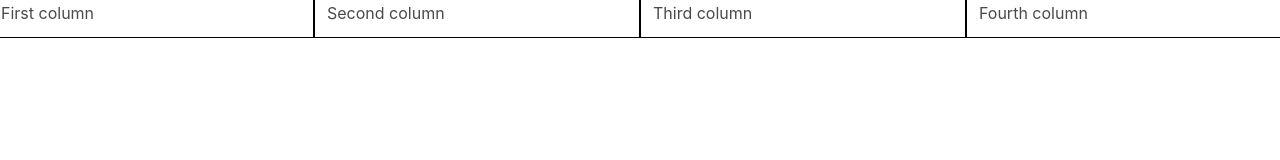
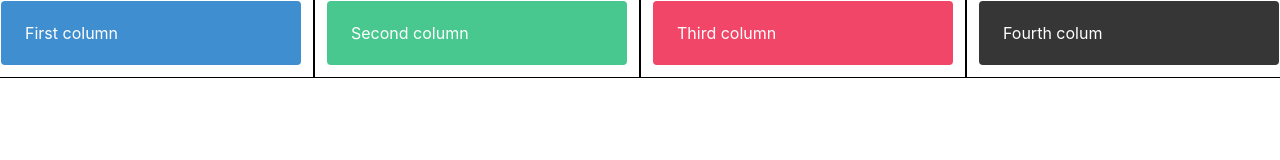
Before and after one commit to pdavila13/ResponsiveLayouts, a website: page bulma/index.html in a window 1280 px wide. Drawn offline with nearby package versions, Linux system fonts and the light colour scheme.

Commit message:
Apply notifications styles in grids

```diff
--- a/bulma/index.html
+++ b/bulma/index.html
@@ -19,10 +19,21 @@
 
 <body>
     <div class="columns">
-        <div class="column">First column</div>
-        <div class="column">Second column</div>
-        <div class="column">Third column</div>
-        <div class="column">Fourth column</div>
+        <div class="column">
+            <p class="notification is-info">First column</p>
+        </div>
+
+        <div class="column">
+            <p class="notification is-success">Second column</p>
+        </div>
+
+        <div class="column">
+            <p class="notification is-danger">Third column</p>
+        </div>
+
+        <div class="column">
+            <p class="notification is-dark">Fourth colum</p>
+        </div>
     </div>
 </body>
 </html>
```
